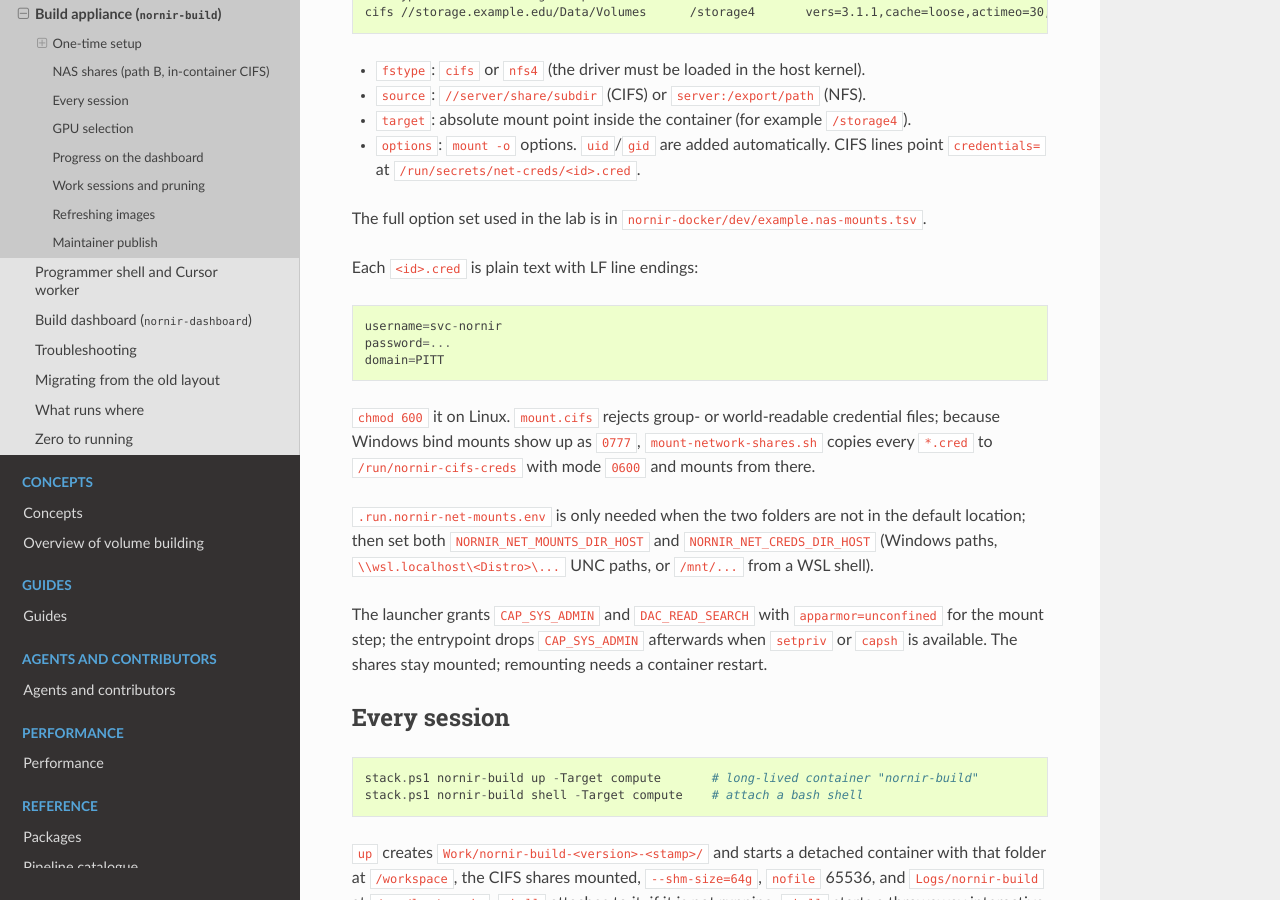
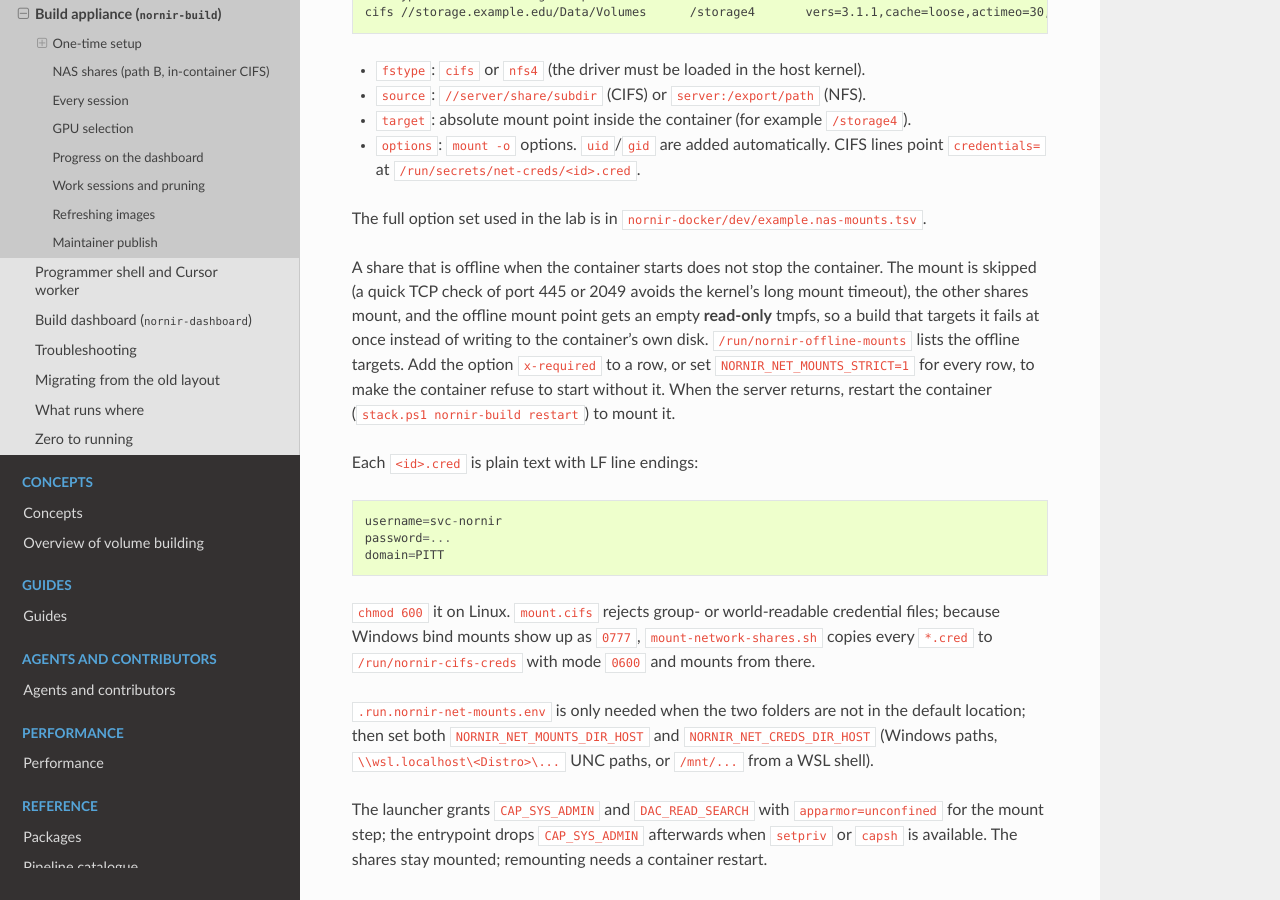
Before and after one commit to jamesra/nornir, a Sphinx documentation site: the page built from docs/deployment/nornir_build_appliance.rst, in a window 1280 px wide and 900 px high, scrolled down 1912 px. Built offline with Sphinx 7.4.7 and the Read the Docs theme 3.1.0, drawn with Linux system fonts in a browser that asks for light colours.

Commit message:
Docs and nornir-docker pointer: offline NAS shares no longer stop nornir-build
nornir_build_appliance.rst describes the skip-and-block behaviour, x-required
and NORNIR_NET_MOUNTS_STRICT. nornir-docker moves to 43f8566 (mount-network-shares.sh).

Checked: see the nornir-docker commit (container test of the script). Docs not built.

Co-Authored-By: Claude Sonnet 5.5 <noreply@anthropic.com>

```diff
--- a/docs/deployment/nornir_build_appliance.rst
+++ b/docs/deployment/nornir_build_appliance.rst
@@ -96,6 +96,14 @@ files live in one shared tree that ``Initialize-DockerHost.ps1`` creates:
   ``credentials=`` at ``/run/secrets/net-creds/<id>.cred``.
 
 The full option set used in the lab is in ``nornir-docker/dev/example.nas-mounts.tsv``.
+
+A share that is offline when the container starts does not stop the container. The mount is skipped
+(a quick TCP check of port 445 or 2049 avoids the kernel's long mount timeout), the other shares
+mount, and the offline mount point gets an empty **read-only** tmpfs, so a build that targets it fails
+at once instead of writing to the container's own disk. ``/run/nornir-offline-mounts`` lists the
+offline targets. Add the option ``x-required`` to a row, or set ``NORNIR_NET_MOUNTS_STRICT=1`` for
+every row, to make the container refuse to start without it. When the server returns, restart the
+container (``stack.ps1 nornir-build restart``) to mount it.
 
 Each ``<id>.cred`` is plain text with LF line endings::
 
```
